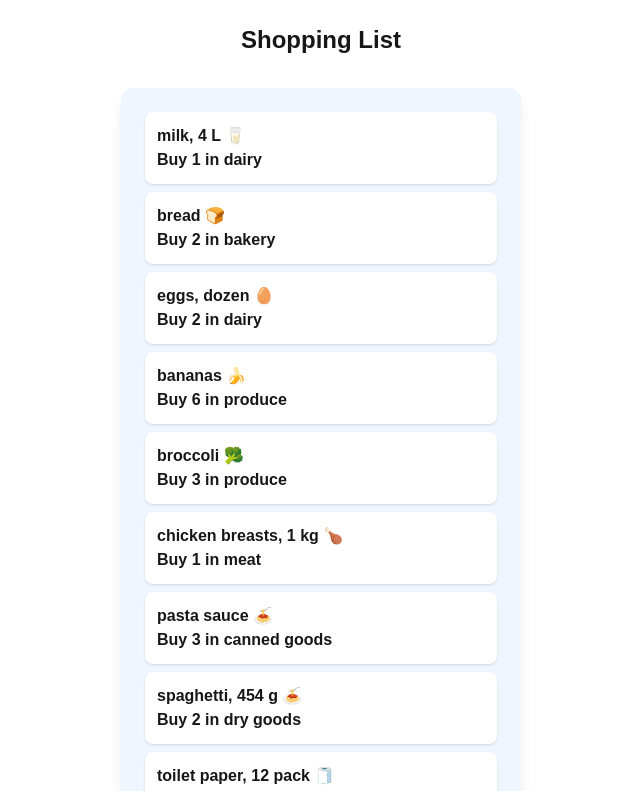
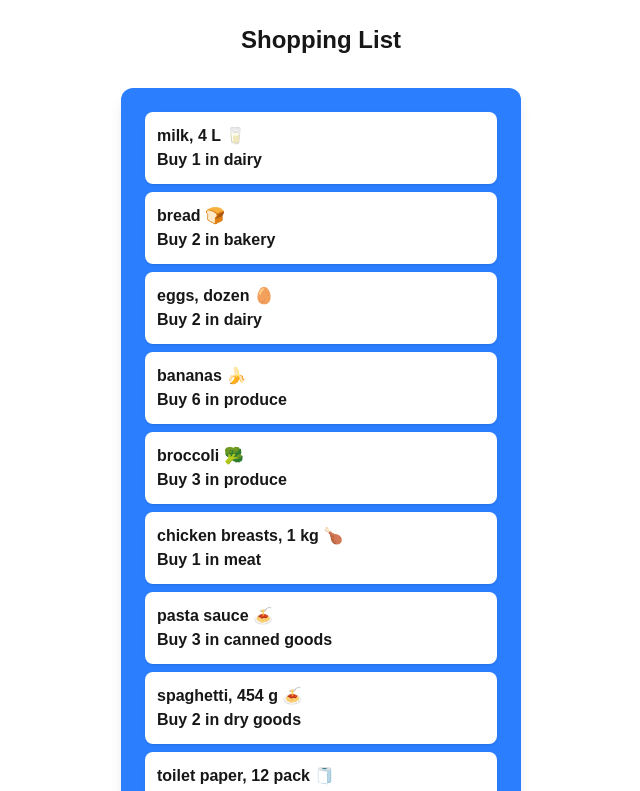
Before and after one commit to zander1650/cprg306-assignments, a Next.js app: page /week-3 in a window 1280 px wide. Shown: the top 791 px of the page, without its empty margins (319-959 px from the left). Built offline with nearby package versions, Linux system fonts and the light colour scheme.

Commit message:
Removed React imports

```diff
--- a/app/week-3/item-list.js
+++ b/app/week-3/item-list.js
@@ -1,4 +1,3 @@
-import React from "react";
 import Item from "./item";
 
 function ItemList() {
@@ -19,7 +18,7 @@ function ItemList() {
 
   return (
     <div className="flex justify-center mt-8">
-      <ul className="w-100 p-6 bg-blue-50 rounded-xl shadow-lg space-y-3s">
+      <ul className="w-100 p-6 bg-blue-500 rounded-xl shadow-lg space-y-3s">
         {items.map((item, index) => (
           <Item
             key={index}
--- a/app/week-3/item.js
+++ b/app/week-3/item.js
@@ -1,4 +1,3 @@
-import React from "react";
 
 function Item({ name, quantity, category }) {
   return (
```
